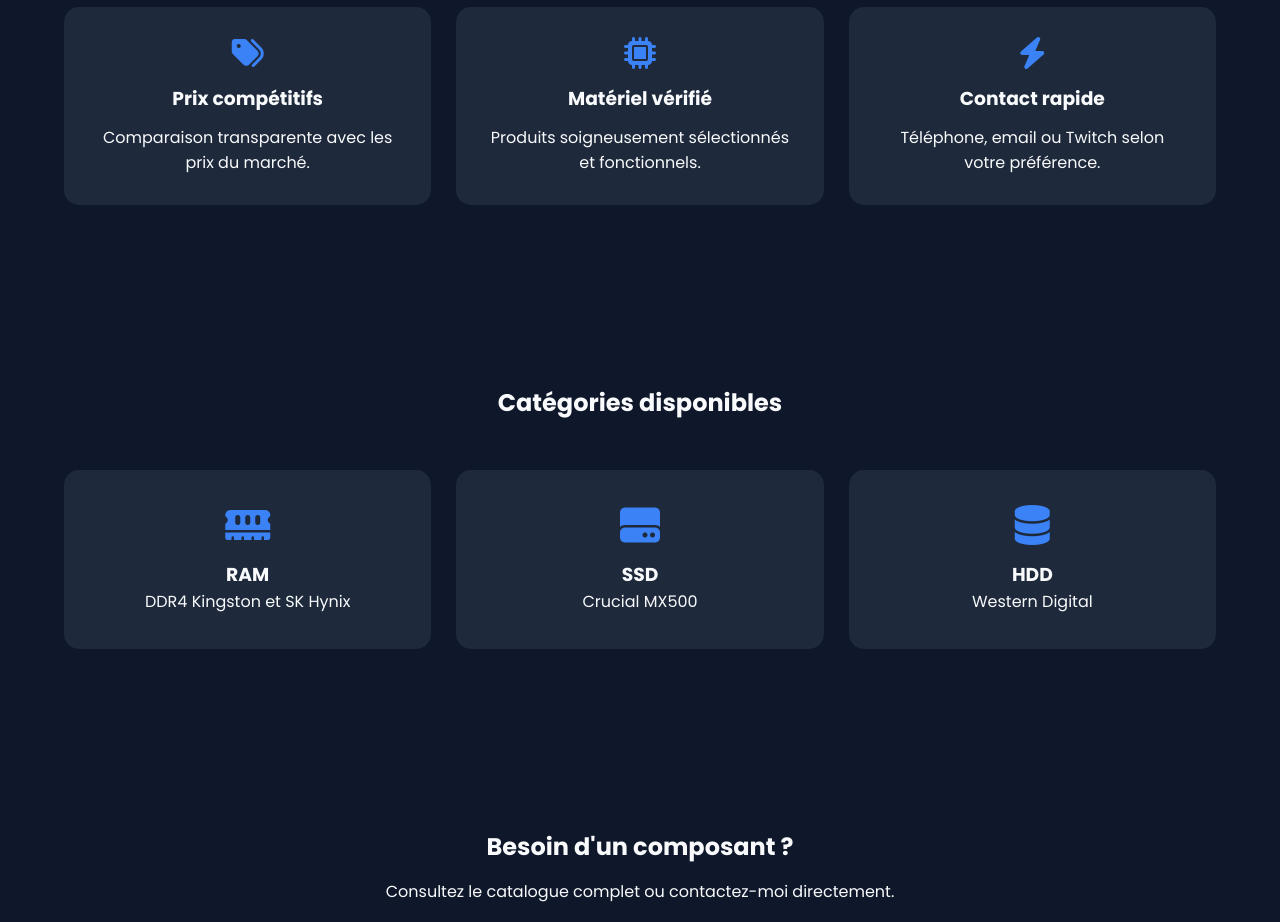
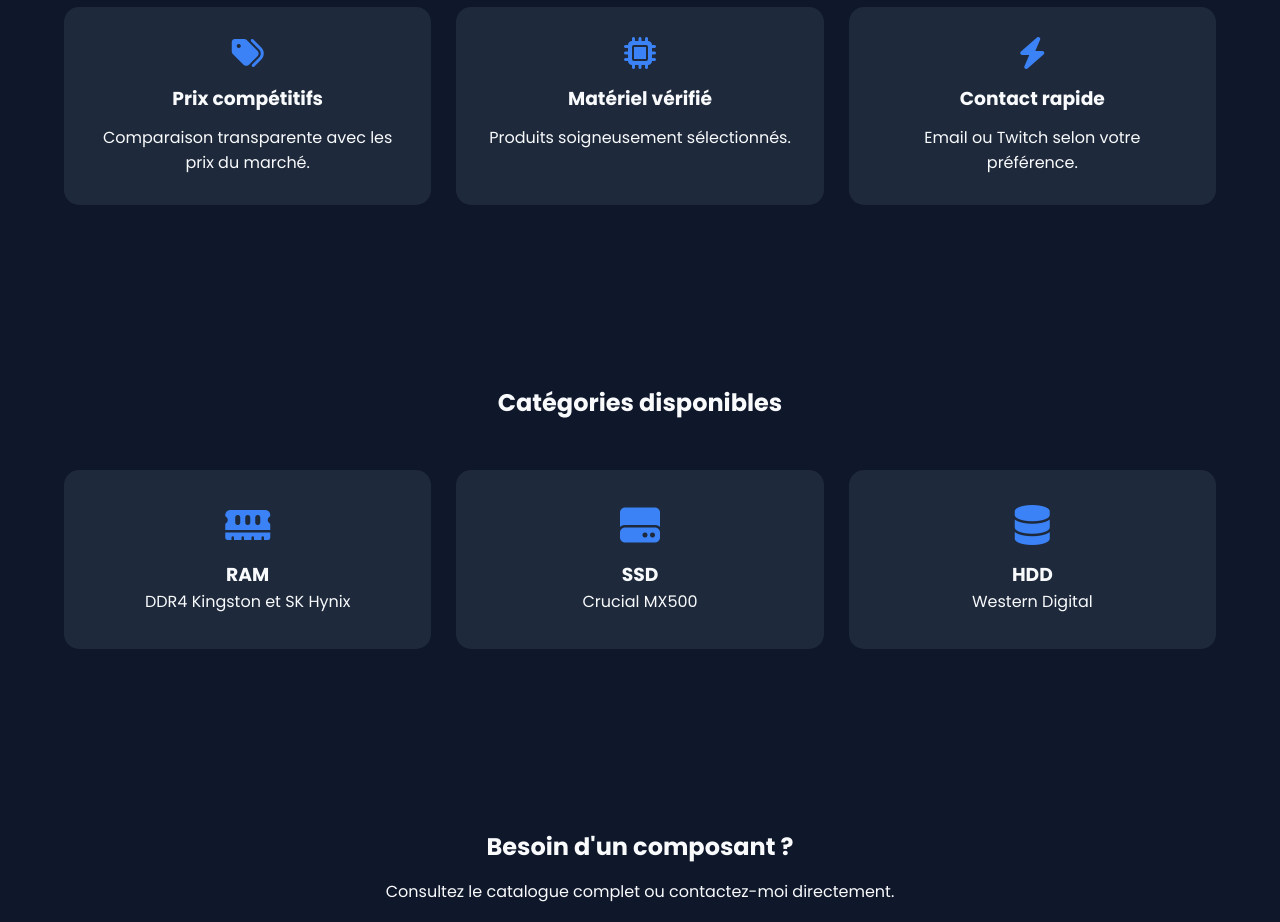
Before and after one commit to SMatt271/trouvaille, a plain HTML site: page index.html in a window 1280 px wide. Shown: the part 900-1822 px from the top of the page. Drawn offline with Linux system fonts and the light colour scheme.

Commit message:
Update index.html

```diff
--- a/index.html
+++ b/index.html
@@ -87,7 +87,7 @@
                     <i class="fas fa-microchip"></i>
                     <h3>Matériel vérifié</h3>
                     <p>
-                        Produits soigneusement sélectionnés et fonctionnels.
+                        Produits soigneusement sélectionnés.
                     </p>
                 </div>
 
@@ -95,7 +95,7 @@
                     <i class="fas fa-bolt"></i>
                     <h3>Contact rapide</h3>
                     <p>
-                        Téléphone, email ou Twitch selon votre préférence.
+                        Email ou Twitch selon votre préférence.
                     </p>
                 </div>
 
```
